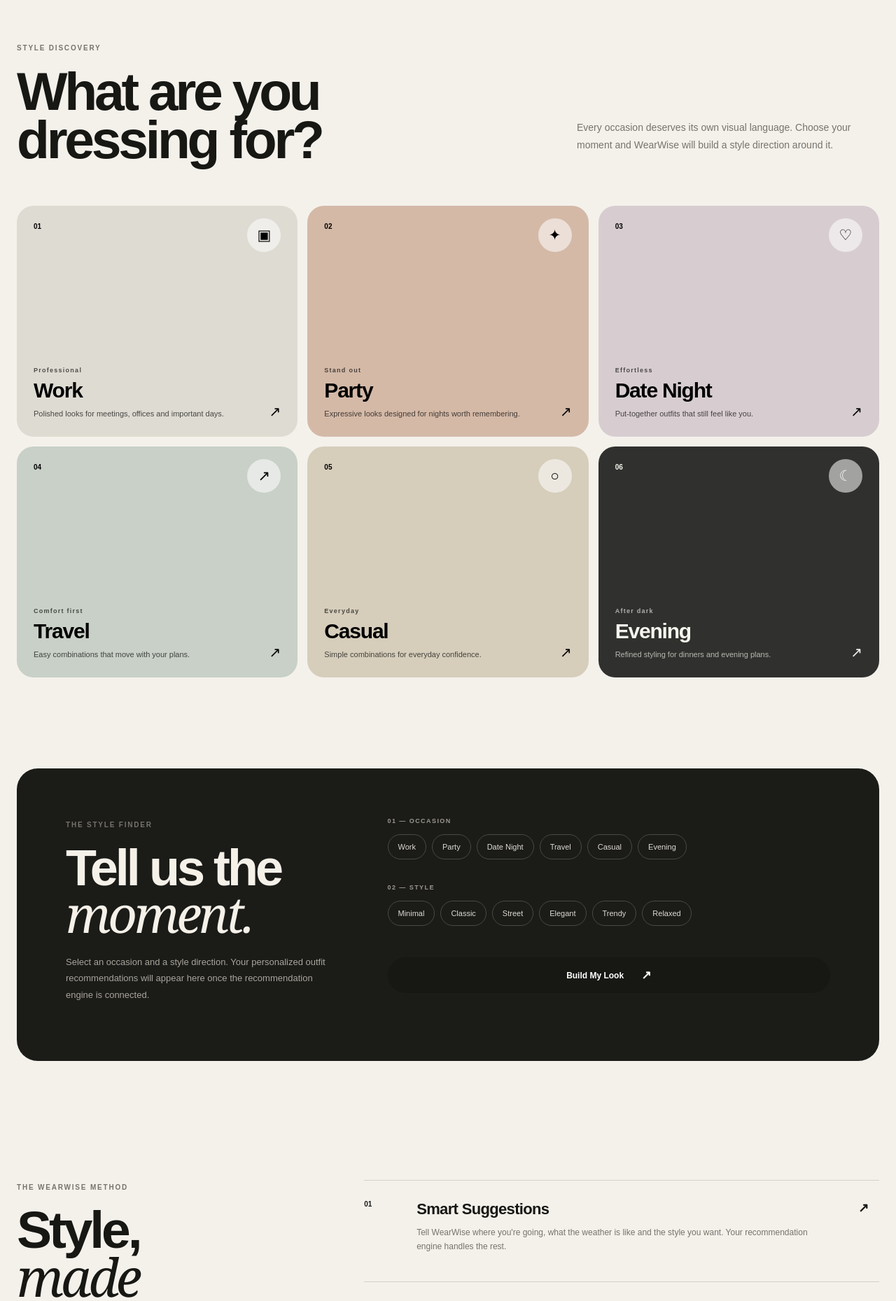
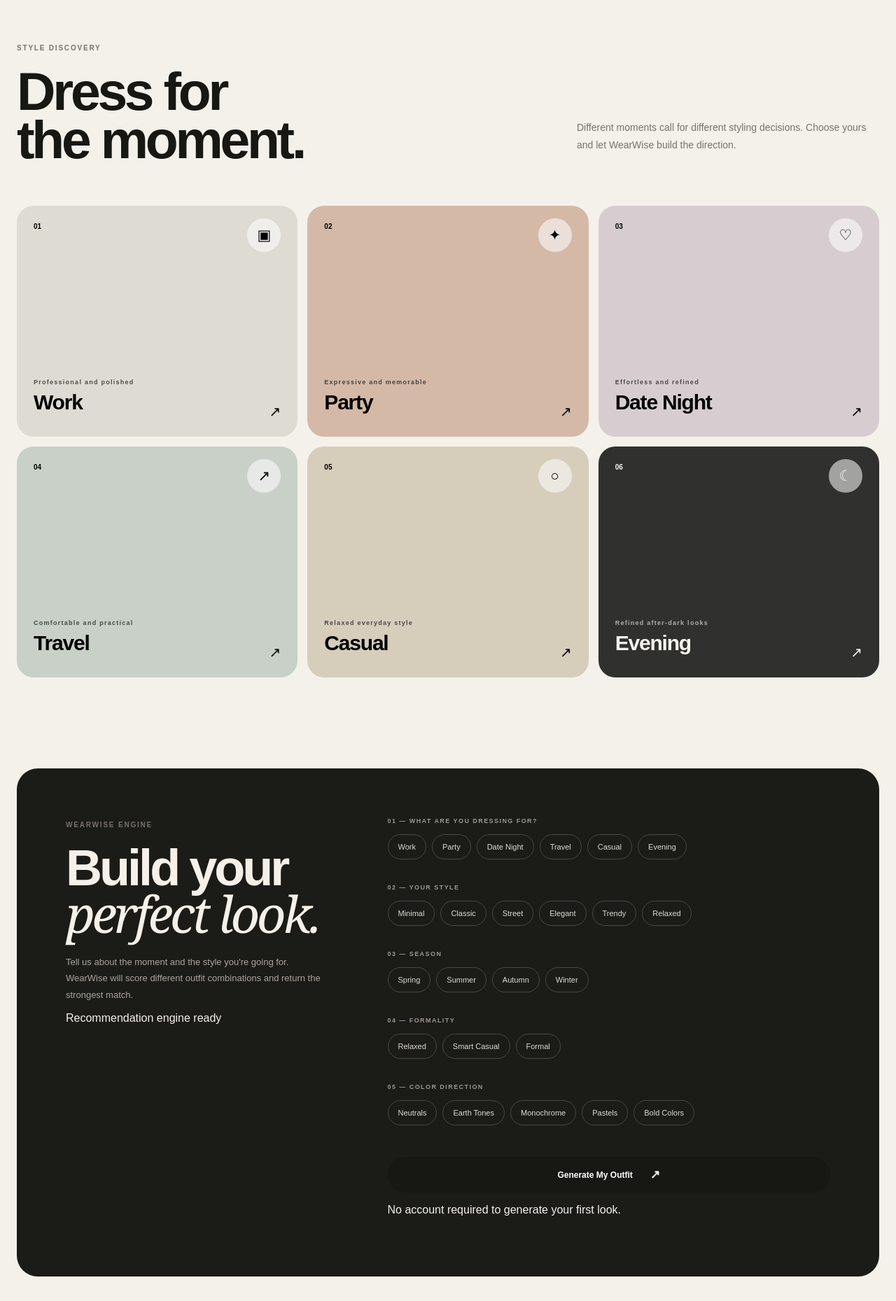
Before and after one commit to jbnikky13/wearwise, a Next.js app: page / in a window 1280 px wide. Shown: the part 880-2739 px from the top of the page at 70% size. Built offline with nearby package versions, Linux system fonts and the light colour scheme.

Commit message:
Refactor occasion data and improve UI elements
Refactor occasion data structure and update UI elements for better clarity and functionality.

```diff
--- a/app/page.js
+++ b/app/page.js
@@ -2,61 +2,44 @@
 
 import { useState } from "react";
 import Link from "next/link";
+import { useRouter } from "next/navigation";
 
 const occasions = [
   {
     id: "work",
-    number: "01",
     title: "Work",
-    subtitle: "Professional",
-    description: "Polished looks for meetings, offices and important days.",
     icon: "▣",
-    className: "occasion-work",
+    description: "Professional and polished",
   },
   {
     id: "party",
-    number: "02",
     title: "Party",
-    subtitle: "Stand out",
-    description: "Expressive looks designed for nights worth remembering.",
     icon: "✦",
-    className: "occasion-party",
+    description: "Expressive and memorable",
   },
   {
     id: "date",
-    number: "03",
     title: "Date Night",
-    subtitle: "Effortless",
-    description: "Put-together outfits that still feel like you.",
     icon: "♡",
-    className: "occasion-date",
+    description: "Effortless and refined",
   },
   {
     id: "travel",
-    number: "04",
     title: "Travel",
-    subtitle: "Comfort first",
-    description: "Easy combinations that move with your plans.",
     icon: "↗",
-    className: "occasion-travel",
+    description: "Comfortable and practical",
   },
   {
     id: "casual",
-    number: "05",
     title: "Casual",
-    subtitle: "Everyday",
-    description: "Simple combinations for everyday confidence.",
     icon: "○",
-    className: "occasion-casual",
+    description: "Relaxed everyday style",
   },
   {
     id: "evening",
-    number: "06",
     title: "Evening",
-    subtitle: "After dark",
-    description: "Refined styling for dinners and evening plans.",
     icon: "☾",
-    className: "occasion-evening",
+    description: "Refined after-dark looks",
   },
 ];
 
@@ -69,22 +52,60 @@ const styles = [
   "Relaxed",
 ];
 
+const seasons = [
+  "Spring",
+  "Summer",
+  "Autumn",
+  "Winter",
+];
+
+const formalityLevels = [
+  "Relaxed",
+  "Smart Casual",
+  "Formal",
+];
+
+const colors = [
+  "Neutrals",
+  "Earth Tones",
+  "Monochrome",
+  "Pastels",
+  "Bold Colors",
+];
+
 export default function HomePage() {
-  const [selectedOccasion, setSelectedOccasion] = useState(null);
-  const [selectedStyle, setSelectedStyle] = useState("");
-  const [showFinder, setShowFinder] = useState(false);
+  const router = useRouter();
 
-  function selectOccasion(id) {
-    setSelectedOccasion(id);
+  const [occasion, setOccasion] = useState("");
+  const [style, setStyle] = useState("");
+  const [season, setSeason] = useState("");
+  const [formality, setFormality] = useState("");
+  const [color, setColor] = useState("");
 
-    setTimeout(() => {
-      document
-        .getElementById("finder")
-        ?.scrollIntoView({
-          behavior: "smooth",
-          block: "center",
-        });
-    }, 50);
+  const [error, setError] = useState("");
+
+  function buildLook() {
+    if (!occasion) {
+      setError("Choose an occasion first.");
+      return;
+    }
+
+    if (!style) {
+      setError("Choose your preferred style.");
+      return;
+    }
+
+    const params = new URLSearchParams({
+      occasion,
+      style,
+      season: season || "Summer",
+      formality: formality || "Smart Casual",
+      color: color || "Neutrals",
+    });
+
+    router.push(
+      `/recommendations?${params.toString()}`
+    );
   }
 
   return (
@@ -102,6 +123,7 @@ export default function HomePage() {
         <div className="ww-nav-links">
           <a href="#discover">Discover</a>
           <a href="#occasions">Occasions</a>
+          <a href="#finder">Style Finder</a>
           <a href="#community">Community</a>
         </div>
 
@@ -130,40 +152,31 @@ export default function HomePage() {
           </h1>
 
           <p>
-            Discover outfits for every occasion, season and mood.
-            Get personalized suggestions, upload your look and
-            see how the WearWise community reacts.
+            Discover outfits designed around your occasion,
+            personal style, season and color preferences.
           </p>
 
           <div className="hero-actions">
 
-            <button
+            <a
+              href="#finder"
               className="primary-button"
-              onClick={() => setShowFinder(true)}
             >
               Find My Outfit
               <span>↗</span>
-            </button>
+            </a>
 
-            <button
+            <a
+              href="#upload"
               className="secondary-button"
-              onClick={() =>
-                document
-                  .getElementById("upload")
-                  ?.scrollIntoView({
-                    behavior: "smooth",
-                  })
-              }
             >
               Rate My Outfit
-            </button>
+            </a>
 
           </div>
 
         </div>
 
-
-        {/* HERO STYLE CARD */}
 
         <div className="hero-visual">
 
@@ -173,7 +186,7 @@ export default function HomePage() {
 
             <div className="fashion-card-top">
               <span>WEARWISE</span>
-              <span>01 / 06</span>
+              <span>STYLE / 01</span>
             </div>
 
             <div className="fashion-person">
@@ -207,7 +220,7 @@ export default function HomePage() {
       </section>
 
 
-      {/* MINI STATS */}
+      {/* QUICK STRIP */}
 
       <section className="quick-strip">
 
@@ -218,17 +231,17 @@ export default function HomePage() {
 
         <div>
           <strong>02</strong>
-          <span>Build your style</span>
+          <span>Define your style</span>
         </div>
 
         <div>
           <strong>03</strong>
-          <span>Get your look</span>
+          <span>Build your look</span>
         </div>
 
         <div>
           <strong>04</strong>
-          <span>Share & improve</span>
+          <span>Make it yours</span>
         </div>
 
       </section>
@@ -249,59 +262,61 @@ export default function HomePage() {
             </span>
 
             <h2>
-              What are you
+              Dress for
               <br />
-              dressing for?
+              the moment.
             </h2>
           </div>
 
           <p>
-            Every occasion deserves its own visual language.
-            Choose your moment and WearWise will build a style
-            direction around it.
+            Different moments call for different
+            styling decisions. Choose yours and let
+            WearWise build the direction.
           </p>
 
         </div>
 
-
-        {/* OCCASIONS */}
 
         <div
           className="occasion-grid"
           id="occasions"
         >
 
-          {occasions.map((occasion) => (
+          {occasions.map((item) => (
 
             <button
-              key={occasion.id}
-              className={`occasion-card ${occasion.className}`}
-              onClick={() =>
-                selectOccasion(occasion.id)
-              }
+              key={item.id}
+              className={`occasion-card occasion-${item.id}`}
+              onClick={() => {
+                setOccasion(item.id);
+
+                document
+                  .getElementById("finder")
+                  ?.scrollIntoView({
+                    behavior: "smooth",
+                  });
+              }}
             >
 
               <div className="occasion-number">
-                {occasion.number}
+                {String(
+                  occasions.indexOf(item) + 1
+                ).padStart(2, "0")}
               </div>
 
               <div className="occasion-symbol">
-                {occasion.icon}
+                {item.icon}
               </div>
 
               <div className="occasion-content">
 
                 <span>
-                  {occasion.subtitle}
+                  {item.description}
                 </span>
 
                 <h3>
-                  {occasion.title}
+                  {item.title}
                 </h3>
-
-                <p>
-                  {occasion.description}
-                </p>
 
               </div>
 
@@ -318,7 +333,7 @@ export default function HomePage() {
       </section>
 
 
-      {/* OUTFIT FINDER */}
+      {/* REAL STYLE FINDER */}
 
       <section
         className="finder-section"
@@ -330,84 +345,56 @@ export default function HomePage() {
           <div className="finder-intro">
 
             <span className="section-label">
-              THE STYLE FINDER
+              WEARWISE ENGINE
             </span>
 
             <h2>
-              Tell us the
+              Build your
               <br />
-              <em>moment.</em>
+              <em>perfect look.</em>
             </h2>
 
             <p>
-              Select an occasion and a style direction.
-              Your personalized outfit recommendations
-              will appear here once the recommendation engine
-              is connected.
+              Tell us about the moment and the style
+              you're going for. WearWise will score
+              different outfit combinations and return
+              the strongest match.
             </p>
+
+            <div className="engine-status">
+              <span></span>
+              Recommendation engine ready
+            </div>
 
           </div>
 
 
           <div className="finder-controls">
 
+            {/* OCCASION */}
+
             <div className="finder-group">
 
               <span className="finder-label">
-                01 — OCCASION
+                01 — WHAT ARE YOU DRESSING FOR?
               </span>
 
               <div className="finder-options">
 
-                {occasions.slice(0, 6).map(
-                  (occasion) => (
-
-                    <button
-                      key={occasion.id}
-                      className={
-                        selectedOccasion === occasion.id
-                          ? "finder-option active"
-                          : "finder-option"
-                      }
-                      onClick={() =>
-                        setSelectedOccasion(
-                          occasion.id
-                        )
-                      }
-                    >
-                      {occasion.title}
-                    </button>
-
-                  )
-                )}
-
-              </div>
-
-            </div>
-
-
-            <div className="finder-group">
-
-              <span className="finder-label">
-                02 — STYLE
-              </span>
-
-              <div className="finder-options">
-
-                {styles.map((style) => (
+                {occasions.map((item) => (
 
                   <button
-                    key={style}
+                    key={item.id}
                     className={
-                      selectedStyle === style
+                      occasion === item.id
                         ? "finder-option active"
                         : "finder-option"
                     }
                     onClick={() =>
-                      setSelectedStyle(style)
+                      setOccasion(item.id)
                     }
                   >
-                    {style}
+                    {item.title}
                   </button>
 
                 ))}
@@ -417,43 +404,156 @@ export default function HomePage() {
             </div>
 
 
+            {/* STYLE */}
+
+            <div className="finder-group">
+
+              <span className="finder-label">
+                02 — YOUR STYLE
+              </span>
+
+              <div className="finder-options">
+
+                {styles.map((item) => (
+
+                  <button
+                    key={item}
+                    className={
+                      style === item
+                        ? "finder-option active"
+                        : "finder-option"
+                    }
+                    onClick={() =>
+                      setStyle(item)
+                    }
+                  >
+                    {item}
+                  </button>
+
+                ))}
+
+              </div>
+
+            </div>
+
+
+            {/* SEASON */}
+
+            <div className="finder-group">
+
+              <span className="finder-label">
+                03 — SEASON
+              </span>
+
+              <div className="finder-options">
+
+                {seasons.map((item) => (
+
+                  <button
+                    key={item}
+                    className={
+                      season === item
+                        ? "finder-option active"
+                        : "finder-option"
+                    }
+                    onClick={() =>
+                      setSeason(item)
+                    }
+                  >
+                    {item}
+                  </button>
+
+                ))}
+
+              </div>
+
+            </div>
+
+
+            {/* FORMALITY */}
+
+            <div className="finder-group">
+
+              <span className="finder-label">
+                04 — FORMALITY
+              </span>
+
+              <div className="finder-options">
+
+                {formalityLevels.map((item) => (
+
+                  <button
+                    key={item}
+                    className={
+                      formality === item
+                        ? "finder-option active"
+                        : "finder-option"
+                    }
+                    onClick={() =>
+                      setFormality(item)
+                    }
+                  >
+                    {item}
+                  </button>
+
+                ))}
+
+              </div>
+
+            </div>
+
+
+            {/* COLOR */}
+
+            <div className="finder-group">
+
+              <span className="finder-label">
+                05 — COLOR DIRECTION
+              </span>
+
+              <div className="finder-options">
+
+                {colors.map((item) => (
+
+                  <button
+                    key={item}
+                    className={
+                      color === item
+                        ? "finder-option active"
+                        : "finder-option"
+                    }
+                    onClick={() =>
+                      setColor(item)
+                    }
+                  >
+                    {item}
+                  </button>
+
+                ))}
+
+              </div>
+
+            </div>
+
+
+            {error && (
+              <div className="finder-error">
+                {error}
+              </div>
+            )}
+
+
             <button
               className="finder-submit"
-              onClick={() =>
-                setShowFinder(true)
-              }
+              onClick={buildLook}
             >
-              Build My Look
+              Generate My Outfit
               <span>↗</span>
             </button>
 
-            {showFinder && (
-              <div className="finder-result">
-
-                <span>YOUR STYLE DIRECTION</span>
-
-                <strong>
-                  {selectedStyle || "Personalized"}
-                  {" "}
-                  {selectedOccasion
-                    ? `· ${
-                        occasions.find(
-                          (x) =>
-                            x.id ===
-                            selectedOccasion
-                        )?.title
-                      }`
-                    : ""}
-                </strong>
-
-                <p>
-                  Recommendation engine coming next —
-                  this area will display your generated
-                  outfit, item breakdown and alternatives.
-                </p>
-
-              </div>
-            )}
+            <p className="finder-note">
+              No account required to generate your first look.
+            </p>
 
           </div>
 
@@ -491,10 +591,9 @@ export default function HomePage() {
               <h3>Smart Suggestions</h3>
 
               <p>
-                Tell WearWise where you're going,
-                what the weather is like and the style
-                you want. Your recommendation engine
-                handles the rest.
+                WearWise evaluates your occasion,
+                style, season, formality and color
+                direction to build a stronger outfit match.
               </p>
             </div>
 
@@ -511,9 +610,9 @@ export default function HomePage() {
               <h3>AI Outfit Feedback</h3>
 
               <p>
-                Upload what you're wearing and receive
-                constructive feedback on coordination,
-                styling and occasion fit.
+                Upload your outfit to eventually receive
+                structured feedback on coordination,
+                styling and occasion suitability.
               </p>
             </div>
 
@@ -530,9 +629,8 @@ export default function HomePage() {
               <h3>Community Ratings</h3>
 
               <p>
-                Share your outfit with the WearWise
-                community and discover how other people
-                react to your look.
+                Share your look and let the WearWise
+                community help you understand what works.
               </p>
             </div>
 
@@ -568,8 +666,8 @@ export default function HomePage() {
 
             <p>
               Upload your outfit and eventually receive
-              an AI style review, a score and community
-              feedback in one place.
+              an AI style review, score and community
+              feedback.
             </p>
 
             <Link
```
